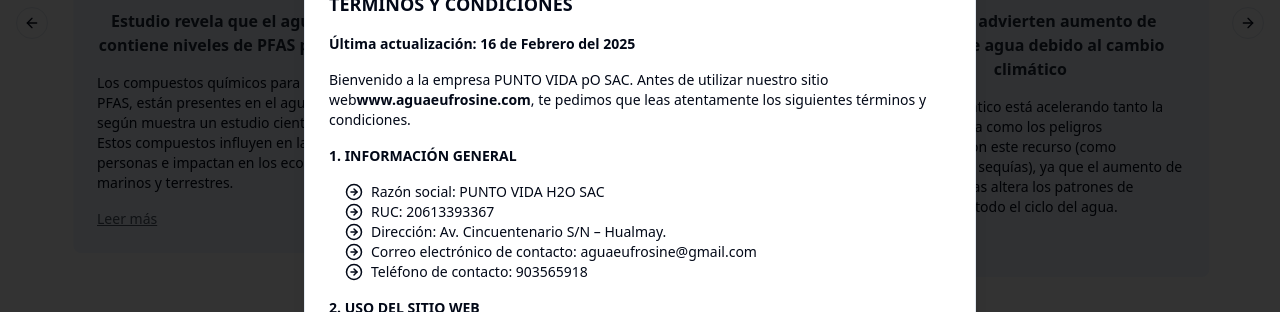
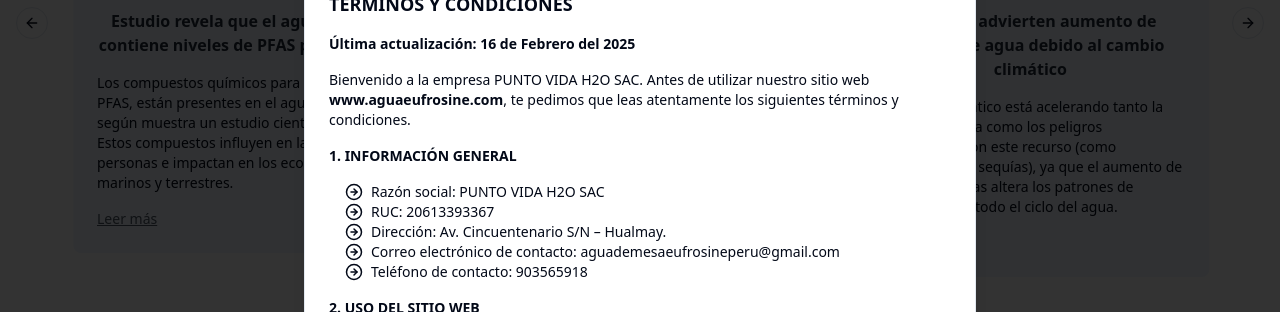
Before and after one commit to JoseSanchez90/frontend-eufrosine-web, a Next.js app: page / in a window 1280 px wide. Both pictures are taken after a click on the button "Términos y Condiciones". Shown: the part 1856-2168 px from the top of the page. Built offline with nearby package versions, Linux system fonts and the light colour scheme.

Commit message:
update terms&conditions

```diff
--- a/components/Policy-cookies.tsx
+++ b/components/Policy-cookies.tsx
@@ -24,8 +24,7 @@
           <div className="max-h-[400px] overflow-y-auto space-y-4 text-sm">
             <div className="font-semibold">Última actualización: 24 de Febrero del 2025</div>
             <div>
-              En <strong>Eufrosine</strong>, utilizamos cookies para mejorar tu experiencia en nuestro sitio web
-              <strong> www.aguaeufrosine.com</strong>. Al continuar navegando, aceptas el uso de cookies de acuerdo con esta política.
+              En <strong>Eufrosine</strong>, utilizamos cookies para mejorar tu experiencia en nuestro sitio web <strong>www.aguaeufrosine.com</strong>. Al continuar navegando, aceptas el uso de cookies de acuerdo con esta política.
             </div>
 
             <div className="font-semibold">1. ¿QUÉ SON LAS COOKIES?</div>
--- a/components/terms-and-conditions.tsx
+++ b/components/terms-and-conditions.tsx
@@ -25,16 +25,14 @@
           <div className="max-h-[400px] overflow-y-auto space-y-4 text-sm">
             <div className="font-semibold">Última actualización: 16 de Febrero del 2025</div>
             <div>
-              Bienvenido a la empresa PUNTO VIDA pO SAC. Antes de utilizar nuestro sitio web
-              <strong>www.aguaeufrosine.com</strong>, te pedimos que leas atentamente los siguientes términos y condiciones.
+              Bienvenido a la empresa PUNTO VIDA H2O SAC. Antes de utilizar nuestro sitio web <strong>www.aguaeufrosine.com</strong>, te pedimos que leas atentamente los siguientes términos y condiciones.
             </div>
-
             <div className="font-semibold">1. INFORMACIÓN GENERAL</div>
             <ul className="list-disc pl-4">
               <li className="list-none flex items-center gap-2"><ArrowRightCircle size={18}/> Razón social: PUNTO VIDA H2O SAC</li>
               <li className="list-none flex items-center gap-2"><ArrowRightCircle size={18}/> RUC: 20613393367</li>
               <li className="list-none flex items-center gap-2"><ArrowRightCircle size={18}/> Dirección: Av. Cincuentenario S/N – Hualmay.</li>
-              <li className="list-none flex items-center gap-2"><ArrowRightCircle size={18}/> Correo electrónico de contacto: aguaeufrosine@gmail.com</li>
+              <li className="list-none flex items-center gap-2"><ArrowRightCircle size={18}/> Correo electrónico de contacto: aguademesaeufrosineperu@gmail.com</li>
               <li className="list-none flex items-center gap-2"><ArrowRightCircle size={18}/> Teléfono de contacto: 903565918</li>
             </ul>
 
```
